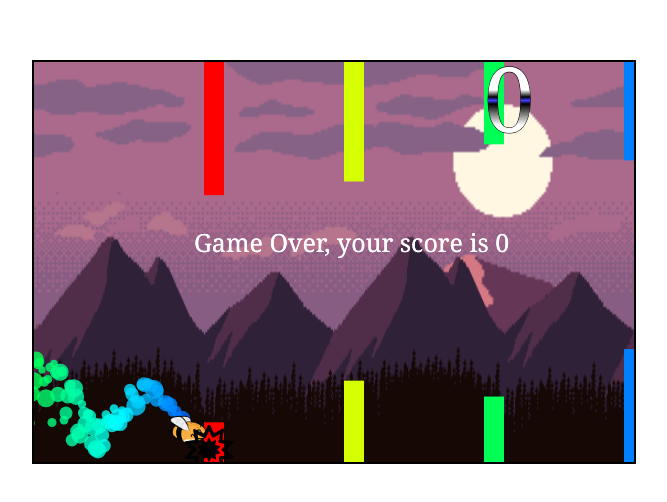
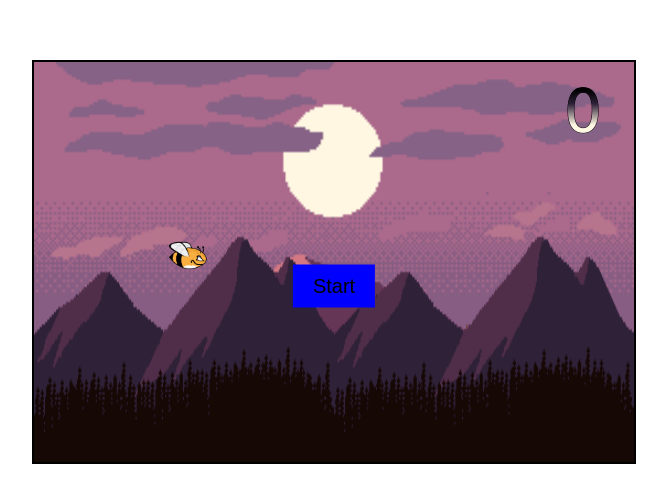
Before and after one commit to Aurellya/Flappy-Bee, a website: page index.html in a window 1280 px wide. Shown: the part 138-640 px from the top of the page, without its empty margins (306-973 px from the left). Drawn offline with nearby package versions, Linux system fonts and the light colour scheme.

Commit message:
add start state and manipulate state

```diff
--- a/index.html
+++ b/index.html
@@ -4,10 +4,13 @@
     <meta charset="UTF-8" />
     <meta name="viewport" content="width=device-width, initial-scale=1.0" />
     <title>Game1</title>
-    <link rel="stylesheet" href="styles.css" />
+    <link rel="stylesheet" href="./css/styles.css" />
+    <script src="https://code.jquery.com/jquery-3.5.0.js"></script>
   </head>
   <body>
     <canvas id="canvas1"></canvas>
+    <button id="button2">Start</button>
+    <button id="button" class="button">Play Again</button>
 
     <script src="./js/player.js"></script>
     <script src="./js/particles.js"></script>
--- a/js/app.js
+++ b/js/app.js
@@ -6,16 +6,17 @@ canvas.height = 400;
 let spacePressed = false;
 let angle = 0;
 let hue = 0;
+let hueOp = 0.7;
 let frame = 0;
 let score = 0;
-let gamespeed = 2;
+var gamespeed = 0;
 
 const gradient = ctx.createLinearGradient(0, 0, 0, 70);
-gradient.addColorStop("0.4", "#fff");
-gradient.addColorStop("0.5", "#000");
-gradient.addColorStop("0.55", "#4040ff");
-gradient.addColorStop("0.6", "#000");
-gradient.addColorStop("0.9", "#fff");
+gradient.addColorStop("0.4", "#000");
+// gradient.addColorStop("0.5", "#101010");
+// gradient.addColorStop("0.55", "#4040ff");
+gradient.addColorStop("0.6", "#2F2139");
+gradient.addColorStop("0.9", "#FFF7E2");
 
 const background = new Image();
 background.src = "../img/BG.png";
@@ -66,17 +67,34 @@ function animate() {
   player.draw();
 
   ctx.fillStyle = gradient;
-  ctx.font = "90px Georgia";
-  ctx.strokeText(score, 450, 70);
-  ctx.fillText(score, 450, 70);
+  ctx.font = "60px Verdana";
+
+  let tempScore = 530;
+
+  if (score.toString().length != 1) {
+    if (score.toString().length >= 2) {
+      tempScore -= 40 * (score.toString().length - 1);
+    }
+  }
+
+  ctx.strokeText(score, tempScore, 70);
+  ctx.fillText(score, tempScore, 70);
 
   handleCollisions();
 
-  if (handleCollisions()) return;
+  if (handleCollisions()) {
+    return true;
+  }
+
   requestAnimationFrame(animate);
 
   angle += 0.12;
   hue++;
+  if (hueOp < 0) {
+    hueOp = 0.6;
+  } else {
+    hueOp -= 0.01;
+  }
   frame++;
 }
 
@@ -110,7 +128,21 @@ function handleCollisions() {
         160,
         canvas.height / 2 - 10
       );
+      document.getElementById("button").style.display = "inline-block";
       return true;
     }
   }
 }
+
+document.getElementById("button2").onclick = () => {
+  document.getElementById("button2").style.display = "none";
+  gamespeed = 2;
+  player.y = 200;
+};
+
+document.getElementById("button").onclick = () => {
+  location.reload();
+  // document.getElementById("canvas").reload();
+  // $("#canvas").load("../index.html #canvas>*", "");
+  // $("#canvas").load("/app.js>*");
+};
--- a/js/obstacles.js
+++ b/js/obstacles.js
@@ -18,6 +18,7 @@ class Obstacle {
 
   update() {
     this.x -= gamespeed;
+
     if (!this.counted && this.x < player.x) {
       score++;
       this.counted = true;
--- a/js/particles.js
+++ b/js/particles.js
@@ -6,19 +6,22 @@ class Particle {
     this.y = player.y;
     this.size = Math.random() * 7 + 3;
     this.speedY = Math.random() * 1 - 0.5;
-    this.color = "hsla(" + hue + ",100%, 50%,0.8)";
+    // this.color = "hsla(" + hue + ",100%, 50%,0.8)";
+    this.color = "hsla(37, 95%, 68%, " + hueOp + ")";
   }
 
   update() {
-    this.x -= gamespeed;
+    this.x -= gamespeed + 2;
     this.y += this.speedY;
   }
 
   draw() {
-    ctx.fillStyle = this.color;
-    ctx.beginPath();
-    ctx.arc(this.x, this.y, this.size, 0, Math.PI * 2);
-    ctx.fill();
+    if (gamespeed != 0) {
+      ctx.fillStyle = this.color;
+      ctx.beginPath();
+      ctx.arc(this.x, this.y, this.size, 0, Math.PI * 2);
+      ctx.fill();
+    }
   }
 }
 
--- a/js/player.js
+++ b/js/player.js
@@ -20,11 +20,19 @@ class Player {
     let curve = Math.sin(angle) * 20;
 
     if (this.y > canvas.height - this.height * 3 + curve) {
-      this.y = canvas.height + -this.height * 3 + curve;
+      this.y = canvas.height - this.height * 3 + curve;
       this.vy = 0;
     } else {
+      let temp_vy;
+
+      if (gamespeed != 0) {
+        temp_vy = 0.7;
+      } else {
+        temp_vy = 0.4;
+      }
+
       this.vy += this.weight;
-      this.vy *= 0.9;
+      this.vy *= temp_vy;
       this.y += this.vy;
     }
 
@@ -41,7 +49,17 @@ class Player {
 
   draw() {
     ctx.fillStyle = "red";
-    // ctx.fillRect(this.x, this.y, this.width, this.height); for testing
+
+    // for testing
+    // ctx.fillRect(this.x, this.y, this.width, this.height);
+
+    let temp;
+    if (gamespeed == 0) {
+      temp = 150;
+    } else {
+      temp = 10;
+    }
+
     ctx.drawImage(
       character,
       this.frameX * this.originalWidth,
@@ -49,7 +67,7 @@ class Player {
       this.originalWidth,
       this.originalHeight,
       this.x - 17,
-      this.y - 10,
+      this.y - temp,
       this.width * 1.8,
       this.height * 1.8
     );
--- a/package.json
+++ b/package.json
@@ -4,7 +4,8 @@
   "description": "",
   "main": "index.js",
   "dependencies": {
-    "http-server": "^0.12.3"
+    "http-server": "^0.12.3",
+    "jquery": "^3.5.1"
   },
   "devDependencies": {},
   "scripts": {
--- /dev/null
+++ b/styles.scss
@@ -0,0 +1,34 @@
+#canvas1 {
+  position: absolute;
+  top: 50%;
+  left: 50%;
+  transform: translate(-50%, -50%);
+  width: 600px;
+  height: 400px;
+  border: 2px solid black;
+}
+
+.button {
+  position: absolute;
+  top: 57%;
+  left: 50%;
+  transform: translate(-50%, -50%);
+  z-index: 100;
+  background-color: blue;
+  padding: 10px;
+  font-size: 20px;
+  border: none;
+  outline: none;
+  display: none;
+  cursor: pointer;
+  &:hover {
+    background-color: tomato;
+  }
+}
+
+#button2 {
+  @extend .button;
+  display: inline-block;
+  top: 53%;
+  padding: 10px 20px;
+}
```
Also changed, not shown: css/styles.css (added), 1 other file.
